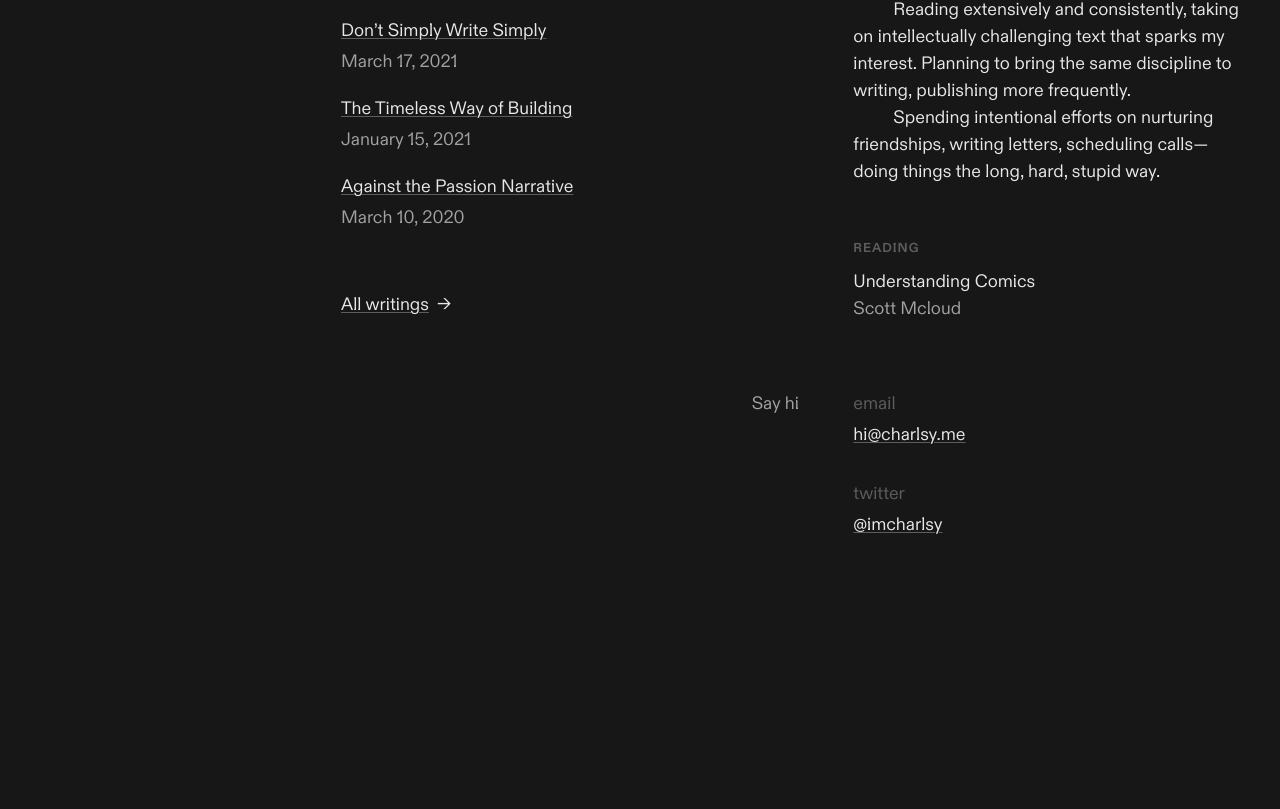
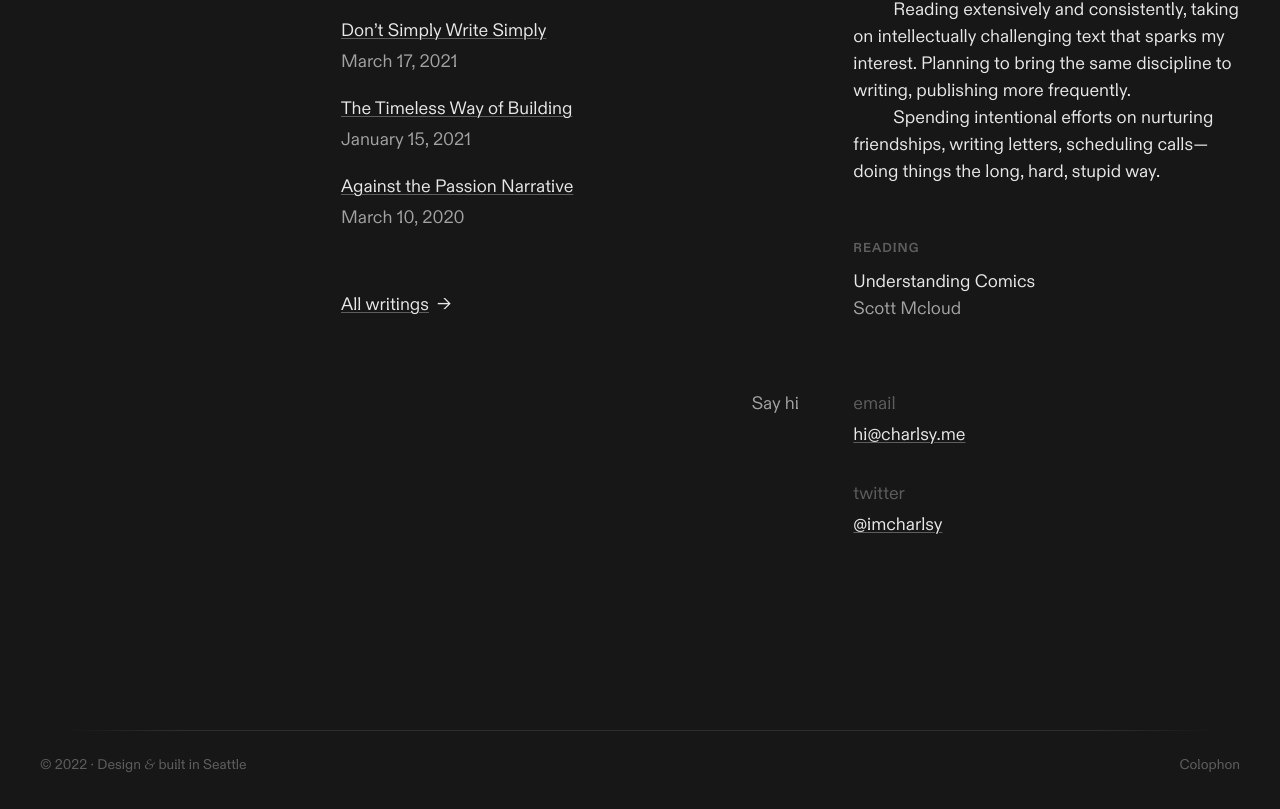
Before and after one commit to charlsyang/site, a Next.js app: page / in a window 1280 px wide. Shown: the part 670-1479 px from the top of the page. Before the commit the page ends 1208 px from the top, so only its background shows below. Built offline with nearby package versions, Linux system fonts and the light colour scheme; a web font is replaced by a local one.

Commit message:
Add footer

```diff
--- /dev/null
+++ b/components/Footer.js
@@ -0,0 +1,72 @@
+import styled from 'styled-components';
+import Link from 'next/link';
+
+const Footer = () => {
+    return (
+        <FooterWrapper>
+            <Divider/>
+            <FooterContent>
+                <Footnote>© 2022 · Design <Ampersand>&</Ampersand> built in Seattle</Footnote>
+                <Link href='/colophon'>
+                    <Colophon>Colophon</Colophon>
+                </Link>
+            </FooterContent>
+        </FooterWrapper>
+    )
+}
+
+
+const FooterWrapper = styled.footer`
+    padding-top: var(--spacing-3x);
+    padding-bottom: var(--spacing-4x);
+    position: relative;
+`
+
+const Divider = styled.div`
+    height: 1px;
+    width: 90vw;
+    position: absolute;
+    top: 0;
+    left: 50%;
+    transform: translate(-50%, 0);
+    background-image: linear-gradient(
+        90deg,
+        hsla(0 0% 100% / 0%) 0%,
+        hsla(0 0% 100% / 10%) 10%,
+        hsla(0 0% 100% / 10%) 50%,
+        hsla(0 0% 100% / 10%) 90%,
+        hsla(0 0% 100% / 0%) 100%
+    );
+
+`
+
+const FooterContent = styled.div`
+    display: flex;
+    justify-content: space-between;
+`
+
+const Footnote = styled.p`
+    font-size: var(--font-size-xs);
+    font-family: var(--font-sans);
+    color: var(--color-gray-300);
+`
+
+const Ampersand = styled.span`
+  font-family: var(--ampersand-stack);
+  font-style: italic;
+  font-weight: var(--font-weight-normal);
+`
+
+const Colophon = styled.a`
+    font-family: var(--font-sans);
+    font-size: var(--font-size-xs);
+    color: var(--color-gray-300);
+    text-decoration: none;
+
+    & :hover {
+        color: var(--color-gray-900);
+        cursor: pointer;
+    }
+`
+
+export default Footer;
--- a/components/GlobalStyles.js
+++ b/components/GlobalStyles.js
@@ -88,7 +88,6 @@ const GlobalStyles = createGlobalStyle`
         --color-accent-300: hsla(var(--color-accent-hsl) / .3);
         --color-gray-900: hsla(0 0% 100% / 0.9);
         --color-gray-600: hsla(0 0% 100% / 0.6);
-        --color-gray-400: hsla(0 0% 100% / 0.4);
         --color-gray-300: hsla(0 0% 100% / 0.3);
 
         /* Spacing */
--- a/pages/index.js
+++ b/pages/index.js
@@ -5,6 +5,7 @@ import Link from 'next/link'
 import { getSortedPostsData } from '../utils/blog'
 import Date from '../components/Date'
 import GridWrapper from '../components/GridWrapper'
+import Footer from '../components/Footer'
 
 export async function getStaticProps() {
   const allPostsData = getSortedPostsData();
@@ -23,14 +24,14 @@ export default function Home({allPostsData}) {
         <meta name="description" content="Charlsy’s Personal Website" />
         <link rel="icon" href="/favicon.ico" />
       </Head>
-      <GridWrapper>
-          <Header>
+      <MainContent>
+        <GridWrapper>
+          <Intro>
             <p>Charlsy designs <Ampersand>&</Ampersand> writes. </p>
             <p>He leads a life that straddles two worlds—a tangible one of shaping
               forms and an ethereal one of tending thoughts.</p>
-          </Header>
+          </Intro>
         </GridWrapper>
-      <MainContent>
         <GridWrapper>
           <Blog>
             <SectionTitle>Blog</SectionTitle>
@@ -83,17 +84,28 @@ export default function Home({allPostsData}) {
           </Contact>
         </GridWrapper>
       </MainContent>
+      <Footer/>
     </MaxWidthWrapper>
   )
 }
 
-const Header = styled.header`
+const MainContent = styled.main`
+  font-family: var(--font-sans);
   margin-top: 12rem;
+  margin-bottom: 12rem;
+
+  & * {
+    font-family: inherit;
+    font-weight: var(--font-weight-normal);
+    font-size: var(--font-size-m);
+  }
+`
+
+const Intro = styled.header`
   margin-bottom: 13rem;
   grid-column: 8 / -1;
 
   & p {
-    font-family: var(--font-sans);
     font-weight: var(--font-weight-normal);
     font-size: var(--font-size-xl);
     line-height: 1.3;
@@ -102,16 +114,6 @@ const Header = styled.header`
 
   & p+p {
     text-indent: 2.5rem;
-  }
-`
-
-const MainContent = styled.main`
-  font-family: var(--font-sans);
-
-  & * {
-    font-family: inherit;
-    font-weight: var(--font-weight-normal);
-    font-size: var(--font-size-m);
   }
 `
 
```
